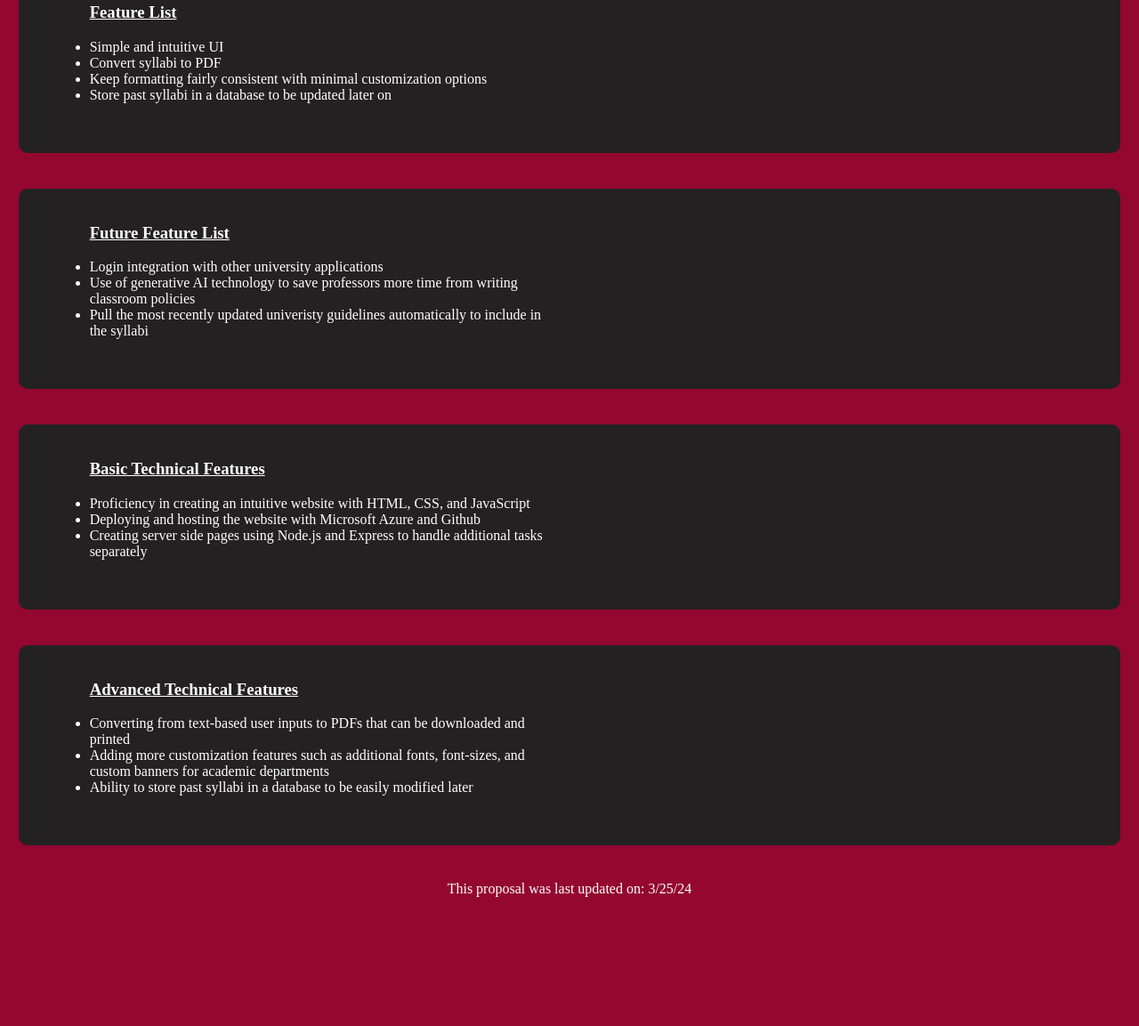
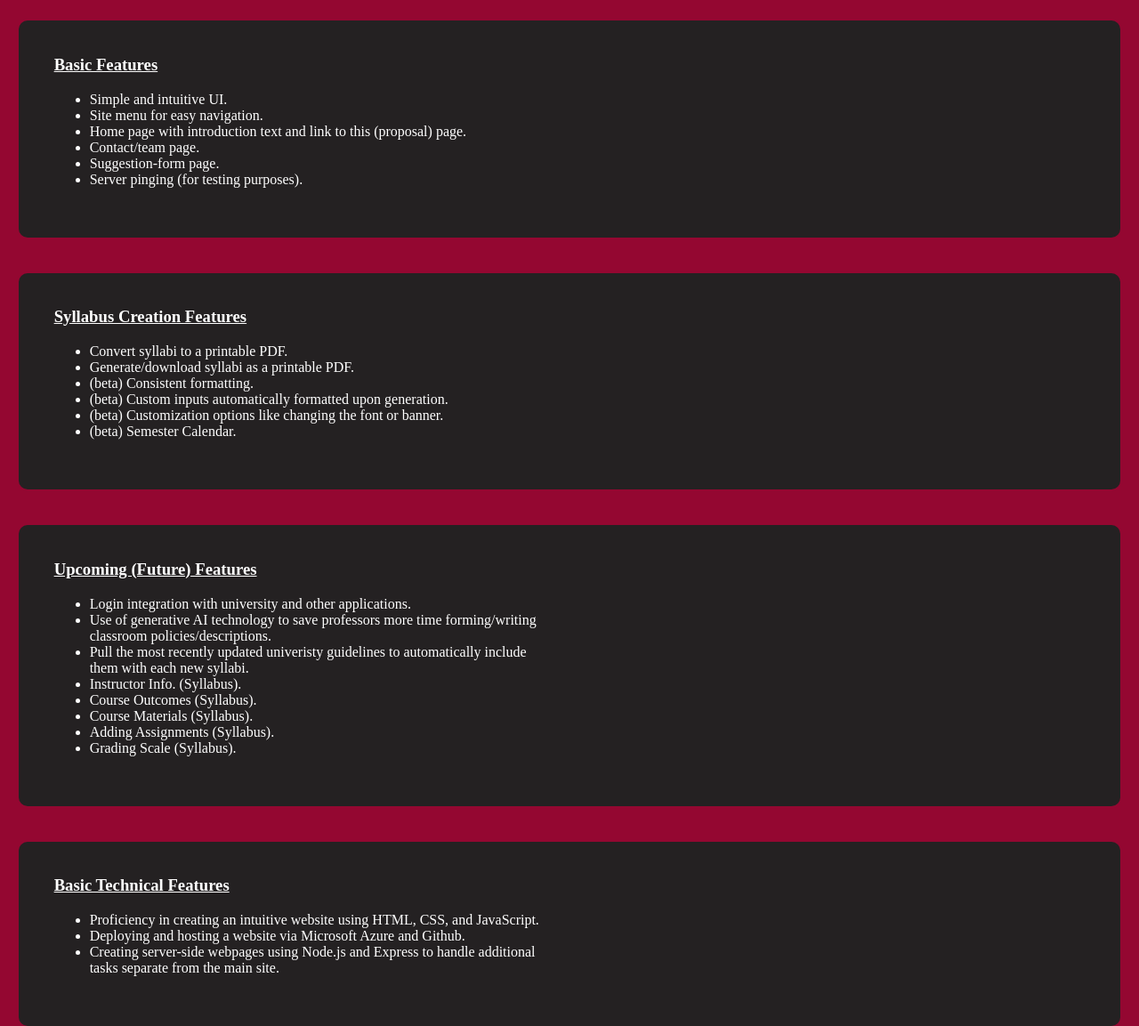
Before and after one commit to TheKrabbyPatties/syllabye-product-proposal, a plain HTML site: page index.html in a window 1280 px wide. Shown: the part 829-1982 px from the top of the page at 89% size. Before the commit the page ends 1853 px from the top, so only its background shows below. Drawn offline with Linux system fonts and the light colour scheme.

Commit message:
updated information and added new features, other minor fixes

```diff
--- a/index.html
+++ b/index.html
@@ -9,15 +9,17 @@
 </head>
 <body>
     <div class="container">
-    <h1>Syllabye Product Info</h1>
+    <h1>SyllaBye Product Overview</h1>
 
-    <h3>Meet the Team</h3>
+    <h3>Team Members</h3>
     <p>Olivia Adamic, Joshua Brown, Kevin Danowski, Logan Prasczewicz, Emilio Vilchis, and Kevin Zamudio</p>
 
-    <h3>Application Overview</h3>
-    <p>Syllabye is an application created to serve professors and other university administrators in the process of creating and updating syllabi.
-        Syllabi tend to change every semester with new requirements such as updated classroom content, health and safety guidelines, links to campus resources, schedule changes, and many more features.
-        The end goal of the software for the user is to help them make this process less time-consuming so that educators can spend more time devoted to teaching and helping students.
+    <h3><a href="https://thekrabbypatties.azurewebsites.net/">Meet the Team</a></h3>
+
+    <h3>Application Description</h3>
+    <p>SyllaBye is an application created to help professors and other university administrators with the process of creating and updating the syllabi for different classes and departments.
+        Class syllabi tend to change every semester with new requirements, such as: updated classroom content, health and safety guidelines, links to campus resources, schedule changes, and other information.
+        The end goal of this software/program is to assist the user by making this simple process less time-consuming to allow educators to focus and spend more time devoted to teaching and helping students.
 
     </p>
     </div>
@@ -25,53 +27,76 @@
     <div class="container2">
     <h3>Technology Overview</h3>
     <p>The technology we used for this application includes:</p>
-        <ul>Languages
+        <ul><b>Languages</b>
             <li>HTML and CSS</li>
             <li>JavaScript</li>
         </ul>
-        <ul>Platforms
-            <li>Web application</li>
+        <ul><b></b>Platforms</b>
+            <li>Web Application/Site</li>
         </ul>
-        <ul>Hosting
+        <ul><b></b>Hosting</b>
             <li>Microsoft Azure</li>
             <li>Github</li>
         </ul>
     </div>
 
     <div class="container2">
-    <ul><h3>Feature List</h3>
-        <li>Simple and intuitive UI</li>
-        <li>Convert syllabi to PDF</li>
-        <li>Keep formatting fairly consistent with minimal customization options</li>
-        <li>Store past syllabi in a database to be updated later on</li>
+    <h3>Basic Features</h3>
+    <ul>
+        <li>Simple and intuitive UI.</li>
+        <li>Site menu for easy navigation.</li>
+        <li>Home page with introduction text and link to this (proposal) page.</li>
+        <li>Contact/team page.</li>
+        <li>Suggestion-form page.</li>
+        <li>Server pinging (for testing purposes).</li>
     </ul>
     </div>
 
     <div class="container2">
-    <ul><h3>Future Feature List </h3>
-        <li>Login integration with other university applications</li>
-        <li>Use of generative AI technology to save professors more time from writing classroom policies</li>
-        <li>Pull the most recently updated univeristy guidelines automatically to include in the syllabi</li>
+        <h3>Syllabus Creation Features</h3>
+        <ul>
+            <li>Convert syllabi to a printable PDF.</li>
+            <li>Generate/download syllabi as a printable PDF.</li>
+            <li>(beta) Consistent formatting.</li>
+            <li>(beta) Custom inputs automatically formatted upon generation.</li>
+            <li>(beta) Customization options like changing the font or banner.</li>
+            <li>(beta) Semester Calendar.</li>
+        </ul>
+        </div>
+
+    <div class="container2">
+    <h3>Upcoming (Future) Features</h3>
+    <ul>
+        <li>Login integration with university and other applications.</li>
+        <li>Use of generative AI technology to save professors more time forming/writing classroom policies/descriptions.</li>
+        <li>Pull the most recently updated univeristy guidelines to automatically include them with each new syllabi.</li>
+        <li>Instructor Info. (Syllabus).</li>
+        <li>Course Outcomes (Syllabus).</li>
+        <li>Course Materials (Syllabus).</li>
+        <li>Adding Assignments (Syllabus).</li>
+        <li>Grading Scale (Syllabus).</li>
     </ul>
     </div>
 
     <div class="container2">
-    <ul><h3>Basic Technical Features</h3>
-        <li>Proficiency in creating an intuitive website with HTML, CSS, and JavaScript</li>
-        <li>Deploying and hosting the website with Microsoft Azure and Github</li>
-        <li>Creating server side pages using Node.js and Express to handle additional tasks separately</li>
+    <h3>Basic Technical Features</h3>
+    <ul>
+        <li>Proficiency in creating an intuitive website using HTML, CSS, and JavaScript.</li>
+        <li>Deploying and hosting a website via Microsoft Azure and Github.</li>
+        <li>Creating server-side webpages using Node.js and Express to handle additional tasks separate from the main site.</li>
     </ul>
     </div>
 
     <div class="container2">
-    <ul><h3>Advanced Technical Features</h3>
-        <li>Converting from text-based user inputs to PDFs that can be downloaded and printed</li>
-        <li>Adding more customization features such as additional fonts, font-sizes, and custom banners for academic departments</li>
-        <li>Ability to store past syllabi in a database to be easily modified later</li>
+    <h3>Advanced Technical Features</h3>
+    <ul>
+        <li>Converting text-based user input into a PDF that can be downloaded and printed.</li>
+        <li>Adding more customization features such as additional fonts, font-sizing, and custom banners for certain academic departments.</li>
+        <li>Storing past syllabi in a database to be easily reviewed or modified for later use.</li>
     </ul>
     </div>
 
-    <p class="p2">This proposal was last updated on: 3/25/24</p>
+    <p class="p2">This proposal was last updated on: 4/15/24</p>
 
 
 </body>
```
